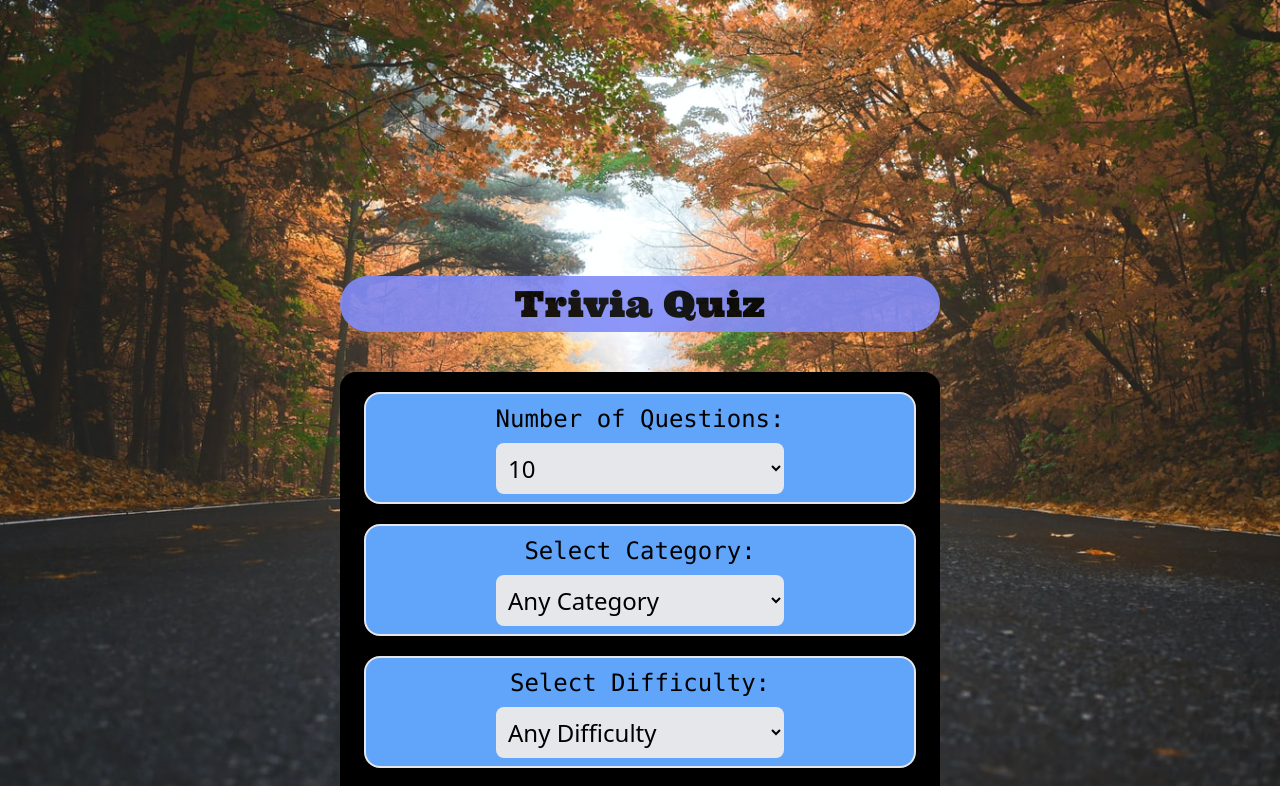
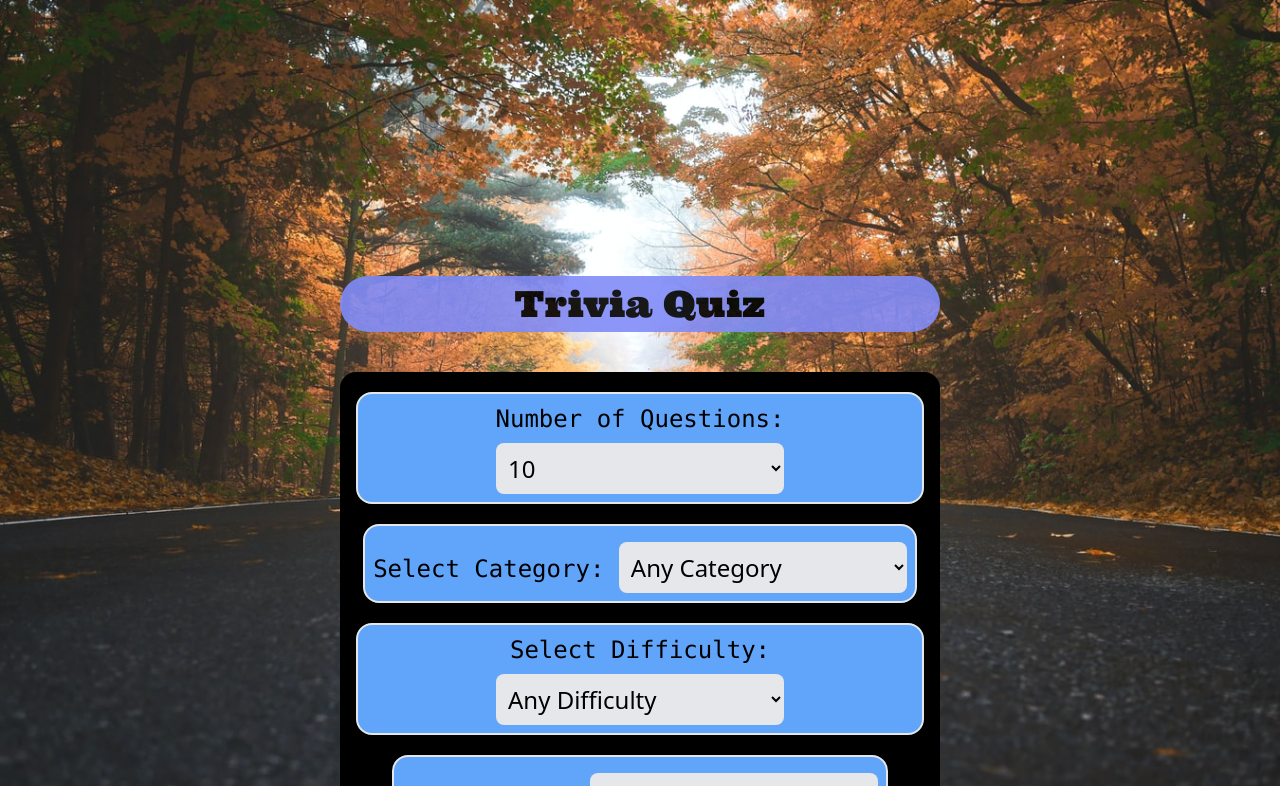
Before and after one commit to jhimson/trivia-quiz-app, a React (Create React App) app: page / in a window 1280 px wide. Shown: the top 786 px of the page. Built offline with nearby package versions, Linux system fonts and the light colour scheme.

Commit message:
Minor design changes for Setup component

```diff
--- a/src/components/Setup.jsx
+++ b/src/components/Setup.jsx
@@ -42,7 +42,7 @@ const Setup = () => {
           </h1>
         </div>
         <div />
-        <div className="w-full h-auto px-4 pb-10 mt-10 mb-10 text-2xl bg-black card-body rounded-2xl">
+        <div className="w-full h-auto px-2 pb-10 mt-10 mb-10 text-2xl bg-black card-body rounded-2xl">
           {flashMessage ? <FlashMessage message={flashMessage} /> : null}
           <div className="flex flex-col items-center justify-center mt-3">
             <div className="p-2 mx-2 mt-5 bg-blue-400 border-2 rounded-2xl">
```
Also changed, not shown: 1 other file (tests, documents, lock files or other folders).
